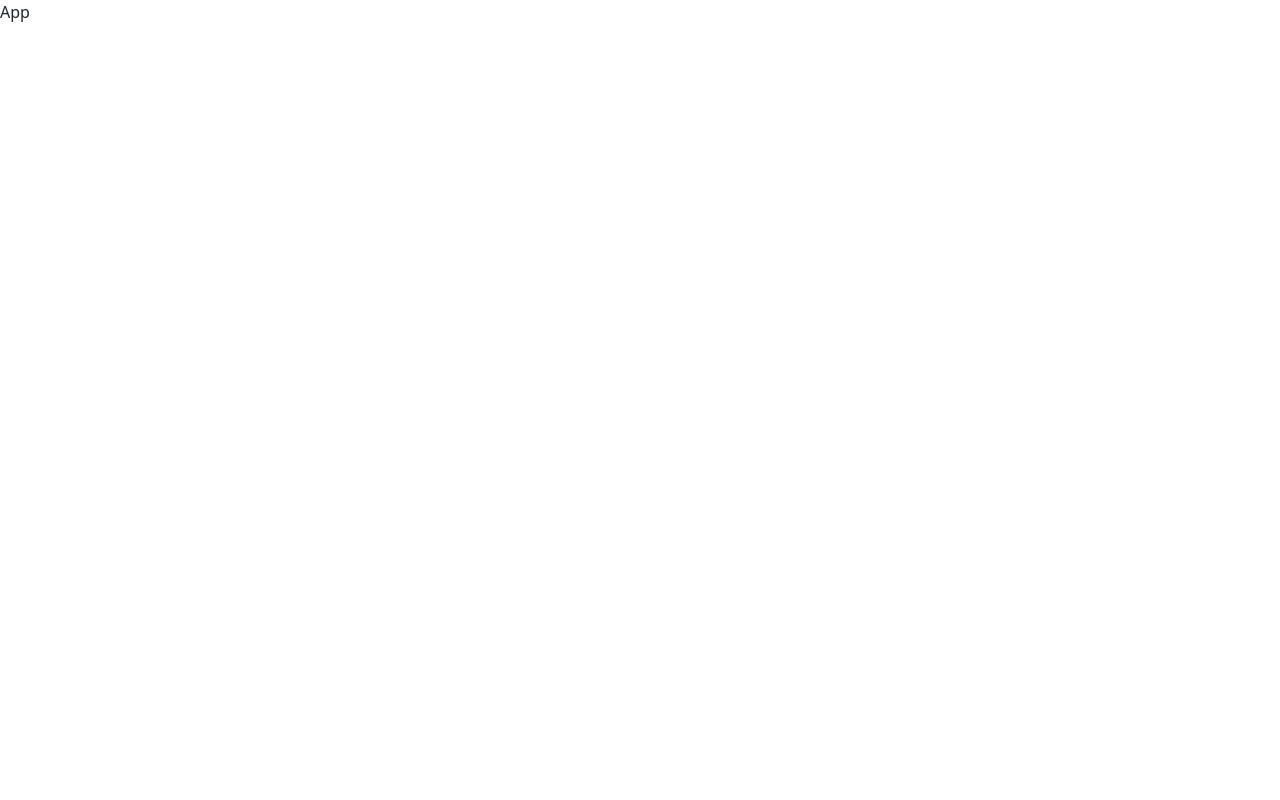
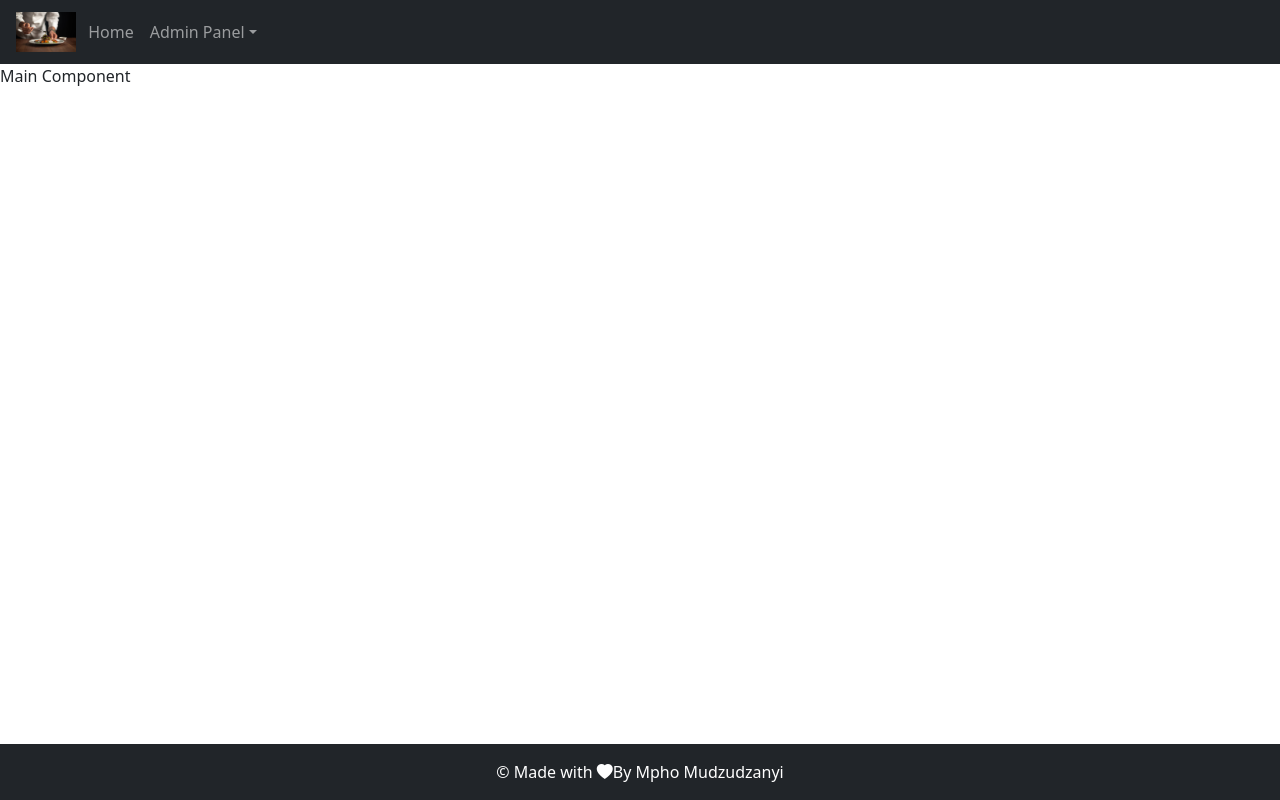
Before and after one commit to vincentmpho/foodserviceui, a React (Create React App) app: page / in a window 1280 px wide. Built offline with nearby package versions, Linux system fonts and the light colour scheme.

Commit message:
Implement the Header UI and its componets

```diff
--- /dev/null
+++ b/src/Components/Layout/Footer.tsx
@@ -0,0 +1,14 @@
+import React from 'react'
+
+function Footer() {
+  return (
+    <div className="footer fixed-bottom text-center p-3 bg-dark text-white">
+    &copy; Made with <i className="bi bi-heart-fill"></i>By Mpho Mudzudzanyi
+
+
+    </div>
+  )
+}
+
+
+export default Footer
--- /dev/null
+++ b/src/Components/Layout/Header.tsx
@@ -0,0 +1,43 @@
+let logo = require("../../Assets/Images/istockphoto-1428412216-612x612.jpg");
+
+function Header () {
+   return(
+    <div><nav className="navbar navbar-expand-lg bg-dark navbar-dark">
+    <div className="container-fluid">
+      <img src={logo} style={{height: "40px" }} className="m-1" />
+      <button className="navbar-toggler" type="button" data-bs-toggle="collapse" data-bs-target="#navbarSupportedContent" aria-controls="navbarSupportedContent" aria-expanded="false" aria-label="Toggle navigation">
+        <span className="navbar-toggler-icon"></span>
+      </button>
+      <div className="collapse navbar-collapse" id="navbarSupportedContent">
+        <ul className="navbar-nav me-auto mb-2 mb-lg-0">
+          <li className="nav-item">
+            <a className="nav-link " aria-current="page" href="#">
+              Home
+              </a>
+          </li>
+
+          <li className="nav-item dropdown">
+            <a
+             className="nav-link dropdown-toggle"
+             href="#"
+             role="button"
+             data-bs-toggle="dropdown"
+              aria-expanded="false"
+              >
+              Admin Panel
+            </a>
+            <ul className="dropdown-menu">
+              <li><a className="dropdown-item" href="#">Action</a></li>
+              <li><a className="dropdown-item" href="#">Another action</a></li>
+              <li><a className="dropdown-item" href="#">Something else here</a></li>
+            </ul>
+          </li>
+        </ul>
+
+      </div>
+    </div>
+  </nav></div>
+   )
+}
+
+export default Header
--- /dev/null
+++ b/src/Components/Layout/index.tsx
@@ -0,0 +1,4 @@
+import Header from "./Header";
+import Footer from "./Footer";
+
+export{Header, Footer};
--- a/src/container/App.tsx
+++ b/src/container/App.tsx
@@ -1,7 +1,16 @@
 import React from "react";
+import { Footer, Header } from "../Components/Layout";
+
 
 function App() {
-  return <div className="App">App</div>;
+  return (
+<div >
+   <Header />
+   Main Component
+   <Footer/>
+    </div>
+
+  );
 }
 
 export default App;
```
